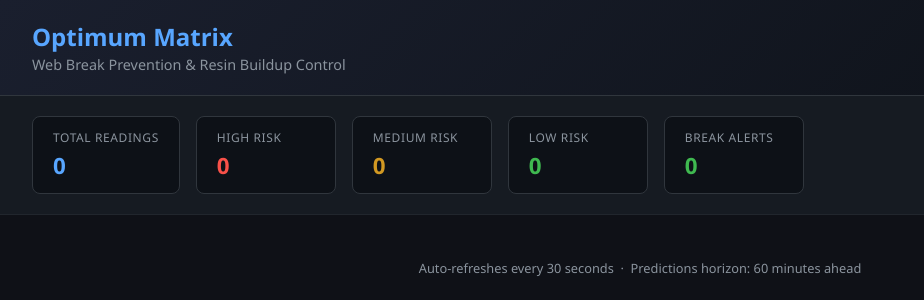
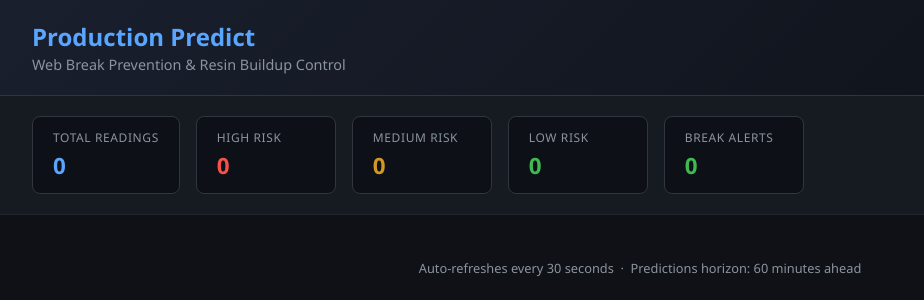
Before and after one commit to parthDev01/Production-Prediction-AI, a Flask app: template templates/dashboard.html in a window 1280 px wide. Shown: the top 300 px of the page, without its empty margins (0-924 px from the left). Run offline with Flask 3, Linux system fonts and the light colour scheme; the template is opened without the code that fills it, so the values that code supplies are empty.

Commit message:
Rename project: Optimum Matrix -> Production Predict
Co-Authored-By: Claude Sonnet 4.6 <noreply@anthropic.com>

```diff
--- a/app.py
+++ b/app.py
@@ -1,5 +1,5 @@
 """
-Optimum Matrix — Flask Dashboard
+Production Predict — Flask Dashboard
 
 Run with:  python app.py
            Then open http://localhost:5000
@@ -10,7 +10,7 @@ import logging
 import argparse
 import pandas as pd
 from flask import Flask, render_template, request, jsonify
-from optimum_matrix import OptimumMatrix
+from production_predict import OptimumMatrix
 
 logging.basicConfig(level=logging.INFO, format='%(asctime)s - %(levelname)s - %(message)s')
 
@@ -129,7 +129,7 @@ def api_retrain():
 # ---------------------------------------------------------------------------
 
 if __name__ == '__main__':
-    parser = argparse.ArgumentParser(description='Optimum Matrix Dashboard')
+    parser = argparse.ArgumentParser(description='Production Predict Dashboard')
     parser.add_argument('--train', default='data/train.xlsx', help='Path to training data (.xlsx)')
     parser.add_argument('--test', default='data/test.xlsx', help='Path to test/live data (.xlsx)')
     parser.add_argument('--port', type=int, default=5000)
--- a/templates/dashboard.html
+++ b/templates/dashboard.html
@@ -3,7 +3,7 @@
 <head>
     <meta charset="UTF-8">
     <meta name="viewport" content="width=device-width, initial-scale=1.0">
-    <title>Optimum Matrix — Web Break Prevention</title>
+    <title>Production Predict — Web Break Prevention</title>
     <style>
         *, *::before, *::after { box-sizing: border-box; margin: 0; padding: 0; }
 
@@ -150,7 +150,7 @@
 
 <header>
     <div>
-        <h1>Optimum Matrix</h1>
+        <h1>Production Predict</h1>
         <span>Web Break Prevention &amp; Resin Buildup Control</span>
     </div>
 </header>
```
Also changed, not shown: README.md, production_predict.py (renamed from optimum_matrix.py).
